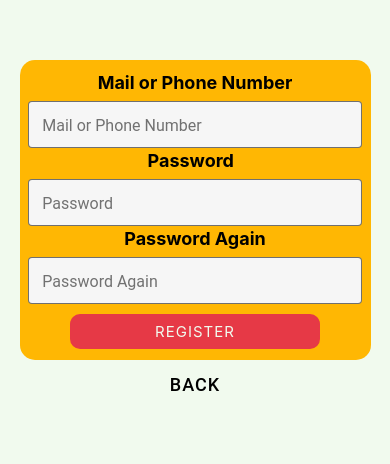
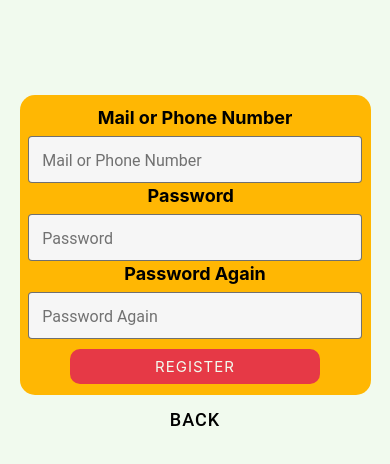
Before and after one commit to halil-seran/cncnova, a React Native app: screen /RegisterScreen in a window 390 px wide. Shown: the part 188-652 px from the top of the page. Built offline with nearby package versions, Linux system fonts and the light colour scheme; no server answers.

Commit message:
UpdateToScreens

```diff
--- a/src/Screens/AccountScreen/AuthScreen.js
+++ b/src/Screens/AccountScreen/AuthScreen.js
@@ -19,7 +19,8 @@ export const AuthScreen = ({ navigation }) => {
   const [password, setPassword] = useState("");
   const { onLogin, error, isLoading } = useContext(AuthenticationContext);
   return (
-    <Screen>
+    <>
+      <Screen behavior="padding" keyboardVerticalOffset={-400}>
         <AnimationWrapper>
           <LottieView
             key="animation"
@@ -63,6 +64,7 @@ export const AuthScreen = ({ navigation }) => {
           </BottomButtons>
         </Card>
       </Screen>
+    </>
   );
 };
 
--- a/src/Screens/AccountScreen/RegisterScreen.js
+++ b/src/Screens/AccountScreen/RegisterScreen.js
@@ -19,7 +19,7 @@ export const RegisterScreen = ({ navigation }) => {
   const [repeatedPassword, setRepeatedPassword] = useState("");
   const { onRegister, error } = useContext(AuthenticationContext); // ,isLoading,
   return (
-    <Screen>
+    <Screen behavior="padding" keyboardVerticalOffset={-400}>
       <Card>
         <Title>Mail or Phone Number</Title>
         <TextInput
--- a/src/Screens/HomeScreen/DetailScreen.js
+++ b/src/Screens/HomeScreen/DetailScreen.js
@@ -10,6 +10,13 @@ import {
   Image,
   TouchableOpacity,
 } from "react-native";
+import {
+  Screen,
+  ProductArea,
+  ModalArea,
+  ProductImageArea,
+  ImageChangeButton,
+} from "../ScreenComponents/DetailScreen-component";
 
 const MOCKDATA = {
   url1: "https://cdn.pixabay.com/photo/2019/08/11/07/44/laser-4398314_960_720.jpg",
@@ -30,32 +37,32 @@ export const DetailScreen = ({ navigation }) => {
   };
 
   return (
-    <View style={styles.screen}>
-      <View style={{ flex: 9 }}>
-        <View style={{ flexDirection: "row", flex: 0.4 }}>
-          <View style={styles.buttonContainer}>
+    <Screen>
+      <ProductArea>
+        <ProductImageArea>
+          <ImageChangeButton>
             <TouchableOpacity
               onPress={changeImage}
               style={styles.changeImageButton}
             >
               <Text style={{ color: "black", fontSize: 30 }}> ᐸ </Text>
             </TouchableOpacity>
-          </View>
+          </ImageChangeButton>
           <Image
             style={{ flex: 9 }}
             source={{
               uri: `${image}`,
             }}
           />
-          <View style={styles.buttonContainer}>
+          <ImageChangeButton>
             <TouchableOpacity
               onPress={changeImage}
               style={styles.changeImageButton}
             >
               <Text style={{ color: "black", fontSize: 30 }}> ᐳ </Text>
             </TouchableOpacity>
-          </View>
-        </View>
+          </ImageChangeButton>
+        </ProductImageArea>
         <View style={styles.textContainer}>
           <Text>urunun adi</Text>
           <Text>urunun fiyati</Text>
@@ -64,8 +71,8 @@ export const DetailScreen = ({ navigation }) => {
           <Text>urunun Ozellikleri</Text>
           <Text>urunun detaylari</Text>
         </View>
-      </View>
-      <View style={styles.centeredView}>
+      </ProductArea>
+      <ModalArea>
         <Modal
           animationType="slide"
           transparent={true}
@@ -99,8 +106,8 @@ export const DetailScreen = ({ navigation }) => {
             <Text style={styles.textStyle}>Iletisim Bilgileri</Text>
           </Pressable>
         </View>
-      </View>
-    </View>
+      </ModalArea>
+    </Screen>
   );
 };
 
@@ -158,8 +165,8 @@ const styles = StyleSheet.create({
     justifyContent: "center",
   },
   buttonContainer: {
-    width:30,
-    height:270,
+    width: 30,
+    height: 270,
     backgroundColor: "#d4f9c3",
   },
   textContainer: {
--- a/src/Screens/HomeScreen/HomeScreen.js
+++ b/src/Screens/HomeScreen/HomeScreen.js
@@ -9,6 +9,7 @@ import {
   SafeAreaView,
   StatusBar,
 } from "react-native";
+import { Screen } from "../ScreenComponents/HomeScreen-component";
 import { Card } from "../../component/UI/Card";
 //import { TouchableOpacity } from "react-native-gesture-handler";
 
@@ -34,7 +35,7 @@ const MOCKDATA = [
 ];
 
 const Item = ({ navigation }) => (
-  <View style={{ flex: 1, alignItems: "center" }}>
+  <Screen>
     <Card style={styles.cardContainer}>
       <TouchableOpacity
         style={{
@@ -48,7 +49,7 @@ const Item = ({ navigation }) => (
         <Text>Product</Text>
       </TouchableOpacity>
     </Card>
-  </View>
+  </Screen>
 );
 
 export const HomeScreen = ({ navigation }) => {
@@ -71,7 +72,6 @@ const styles = StyleSheet.create({
     maxWidth: 420,
     minWidth: 300,
     height: 160,
-    maxHeight: 250,
     marginVertical: 10,
   },
   eraseLater: {
--- a/src/Screens/ScreenComponents/AuthScreen-component.js
+++ b/src/Screens/ScreenComponents/AuthScreen-component.js
@@ -1,6 +1,6 @@
 import styled from "styled-components/native";
 
-export const Screen = styled.View`
+export const Screen = styled.KeyboardAvoidingView`
   flex: 1;
   justify-content: center;
   align-items: center;
@@ -17,7 +17,7 @@ export const Card = styled.View`
   background: #ffb703;
   border-radius: 15px;
   width: 90%;
-  height: 25%;
+  height: 230px;
   align-items: center;
   padding: 4px;
   margin-top: 100px;
@@ -42,6 +42,6 @@ export const Button = styled.Pressable`
 `;
 export const ButtonText = styled.Text`
   font-size: 15px;
-  letter-spacing:1px;
-    color: #f1faee;
+  letter-spacing: 1px;
+  color: #f1faee;
 `;
--- a/src/Screens/ScreenComponents/DetailScreen-component.js
+++ b/src/Screens/ScreenComponents/DetailScreen-component.js
@@ -0,0 +1,26 @@
+import styled from "styled-components/native";
+
+export const Screen = styled.View`
+  flex: 1;
+`;
+
+export const ProductArea = styled.View`
+  flex: 0.9;
+`;
+
+export const ModalArea = styled.View`
+  flex: 0.1;
+  justify-content: flex-end;
+  margin-bottom: 50px;
+`;
+
+export const ProductImageArea = styled.View`
+  flex-direction: row;
+  flex: 0.4;
+`;
+
+export const ImageChangeButton = styled.View`
+  width: 30px;
+  height: 270px;
+  background: #d4f9c3;
+`;
--- a/src/Screens/ScreenComponents/HomeScreen-component.js
+++ b/src/Screens/ScreenComponents/HomeScreen-component.js
@@ -0,0 +1,11 @@
+import styled from "styled-components/native";
+import {Card} from "../../component/UI/Card";
+
+export const Screen = styled.View`
+  flex: 1;
+  align-items: center;
+`;
+
+export const Cards = styled(Card)`
+
+`;
--- a/src/Screens/ScreenComponents/RegisterScreen-component.js
+++ b/src/Screens/ScreenComponents/RegisterScreen-component.js
@@ -1,7 +1,7 @@
 import styled from "styled-components/native";
 import { Button } from "react-native-paper";
 
-export const Screen = styled.View`
+export const Screen = styled.KeyboardAvoidingView`
   flex: 1;
   justify-content: center;
   align-items: center;
@@ -14,6 +14,7 @@ export const Card = styled.View`
   width: 90%;
   align-items: center;
   height: 300px;
+  margin-top: 70px;
 `;
 export const Title = styled.Text`
   font-weight: bold;
```
Lines whose indentation alone changed are shown as unchanged.
